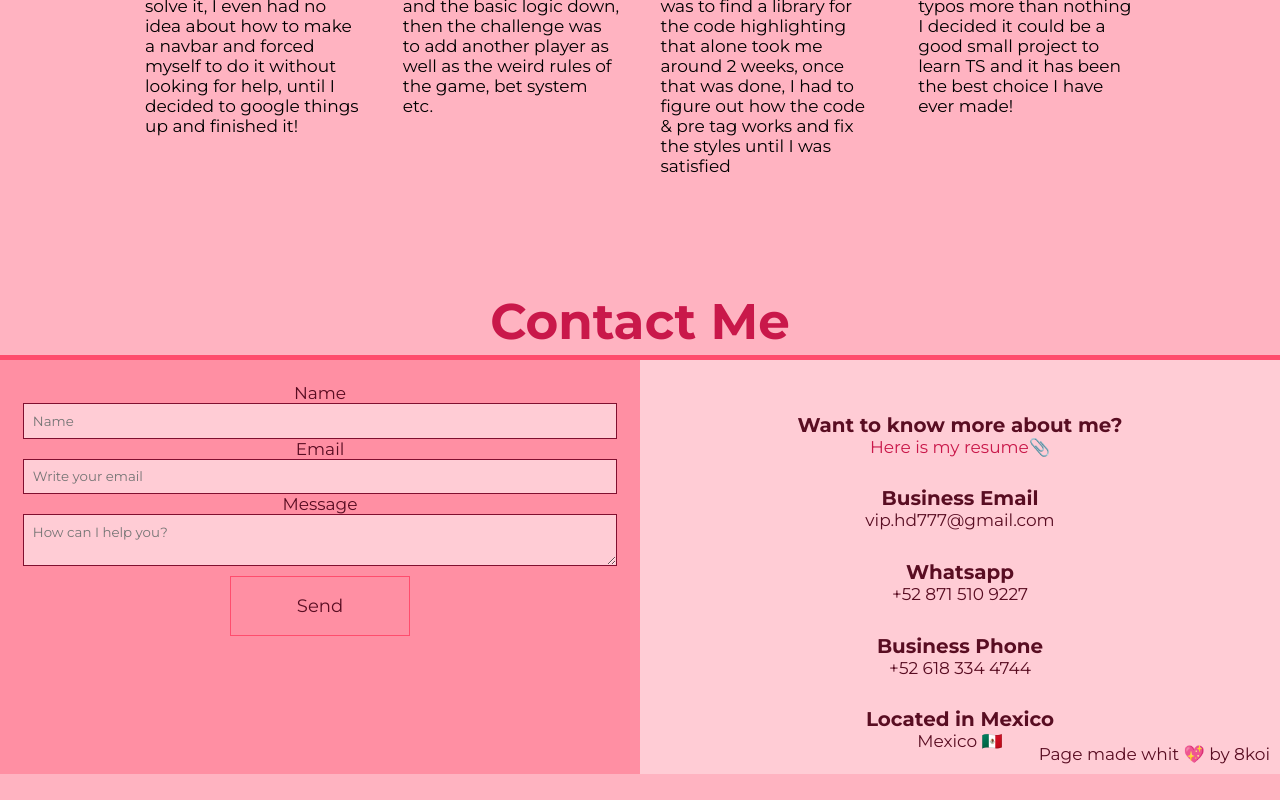
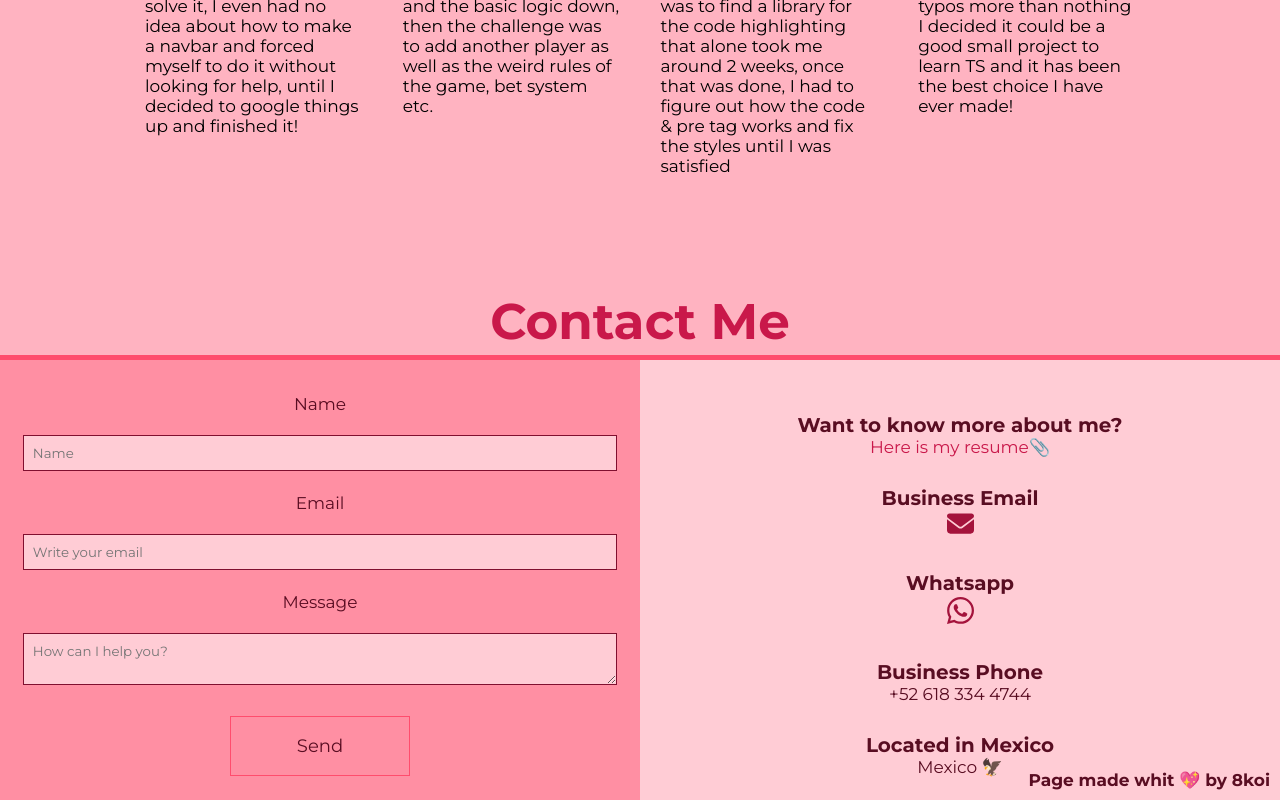
Before and after one commit to Hachikoi-the-creator/Portfolio-revamped, a React (Vite) app: page / in a window 1280 px wide. Shown: the part 2167-2967 px from the top of the page. Before the commit the page ends 2941 px from the top, so only its background shows below. Built offline with nearby package versions, Linux system fonts and the light colour scheme.

Commit message:
fixed resume svg, upgraded contact form data to direct links

```diff
--- a/src/components/ContacMe.jsx
+++ b/src/components/ContacMe.jsx
@@ -2,6 +2,8 @@ import "../sass/contactMe.scss";
 import React, { useRef, useState } from "react";
 import emailjs from "@emailjs/browser";
 import { useTranslation } from "react-i18next";
+import whatsApp from "../img/whats-app.svg";
+import emailApp from "../img/email-app.svg";
 
 export default function ContactMe() {
   const [disable, setDisable] = useState(false);
@@ -57,22 +59,26 @@ export default function ContactMe() {
             id={`message ${"a"}`}
             placeholder={t("contact form mess-place")}
           />
-          <div class="container">
-            <div class="center">
-              <button class="btn" type="submit" id={disable ? "diss-btn" : ""}>
+          <div className="container">
+            <div className="center">
+              <button
+                className="btn"
+                type="submit"
+                id={disable ? "diss-btn" : ""}
+              >
                 <svg
                   width="180px"
                   height="60px"
                   viewBox="0 0 180 60"
-                  class="border"
+                  className="border"
                 >
                   <polyline
                     points="179,1 179,59 1,59 1,1 179,1"
-                    class="bg-line"
+                    className="bg-line"
                   />
                   <polyline
                     points="179,1 179,59 1,59 1,1 179,1"
-                    class="hl-line"
+                    className="hl-line"
                   />
                 </svg>
                 <span>{disable ? "MESSAGE SENT!" : "Send"}</span>
@@ -81,18 +87,26 @@ export default function ContactMe() {
           </div>
         </form>
         {/* --- */}
-        <div>
+        <div className="contact-info">
           <h3>{t("contact info res")}</h3>
           <a href="9uduR8Ybe">{t("contact info res2")}📎</a>
+
           <h3>{t("contact info email")}</h3>
-          <p>vip.hd777@gmail.com</p>
+          <a href="mailto:vip.hd777@gmail.com">
+            <img src={emailApp} alt="email lil icon uwu" />
+          </a>
+
           <h3>Whatsapp</h3>
-          <p>+52 871 510 9227</p>
+          <a href="https://wa.me/8715109227?text=I'm%20think%20you're%20awesome">
+            <img src={whatsApp} alt="whatsapp lil icon owo" />
+          </a>
+
           <h3>{t("contact info phone")}</h3>
           <p>+52 618 334 4744</p>
+
           <h3>{t("contact info pos")}</h3>
-          <p>Mexico 🇲🇽</p>
-          <p className="signature">{t("contact info sign")}</p>
+          <p>Mexico 🦅</p>
+          <h4 className="signature">{t("contact info sign")}</h4>
         </div>
       </section>
     </section>
--- a/src/sass/contactMe.scss
+++ b/src/sass/contactMe.scss
@@ -41,6 +41,7 @@ h2 {
     display: flex;
     flex-direction: column;
     padding: 23px;
+    justify-content: space-around;
   }
 
   form {
@@ -128,6 +129,19 @@ svg {
   font-weight: 100;
 }
 
+.contact-info {
+  position: relative;
+
+  a {
+    display: block;
+    height: fit-content;
+  }
+
+  a img {
+    width: 27px;
+  }
+}
+
 // <=700px
 @media screen and (max-width: 700px) {
   .contact-me {
--- a/src/sass/hero.scss
+++ b/src/sass/hero.scss
@@ -50,8 +50,7 @@
   }
 
   .resume {
-    translate: 100%;
-    transform: translateY(-166%);
+    transform: translateY(-166%) translateX(100%);
   }
 
   .github svg,
```
Also changed, not shown: src/sass/navbar.scss (+0 -9 lines), src/img/email-app.svg (added), src/img/whats-app.svg (added).
